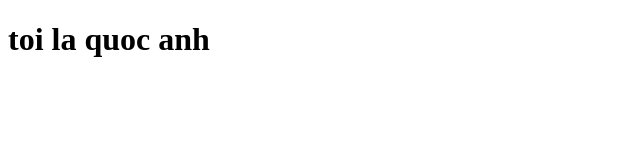
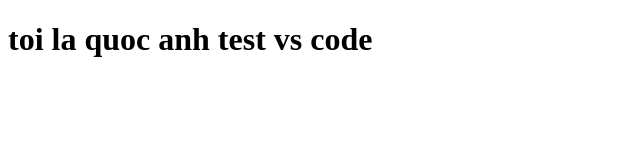
Before and after one commit to DavidEim/Test_VSCode, a plain HTML site: page index.html in a window 1280 px wide. Shown: the whole page, without its empty margins (0-640 px from the left). Drawn offline with Linux system fonts and the light colour scheme.

Commit message:
test lan 1

```diff
--- a/index.html
+++ b/index.html
@@ -6,6 +6,6 @@
     <title>Document</title>
   </head>
   <body>
-    <h1>toi la quoc anh</h1>
+    <h1>toi la quoc anh test vs code</h1>
   </body>
 </html>
```
